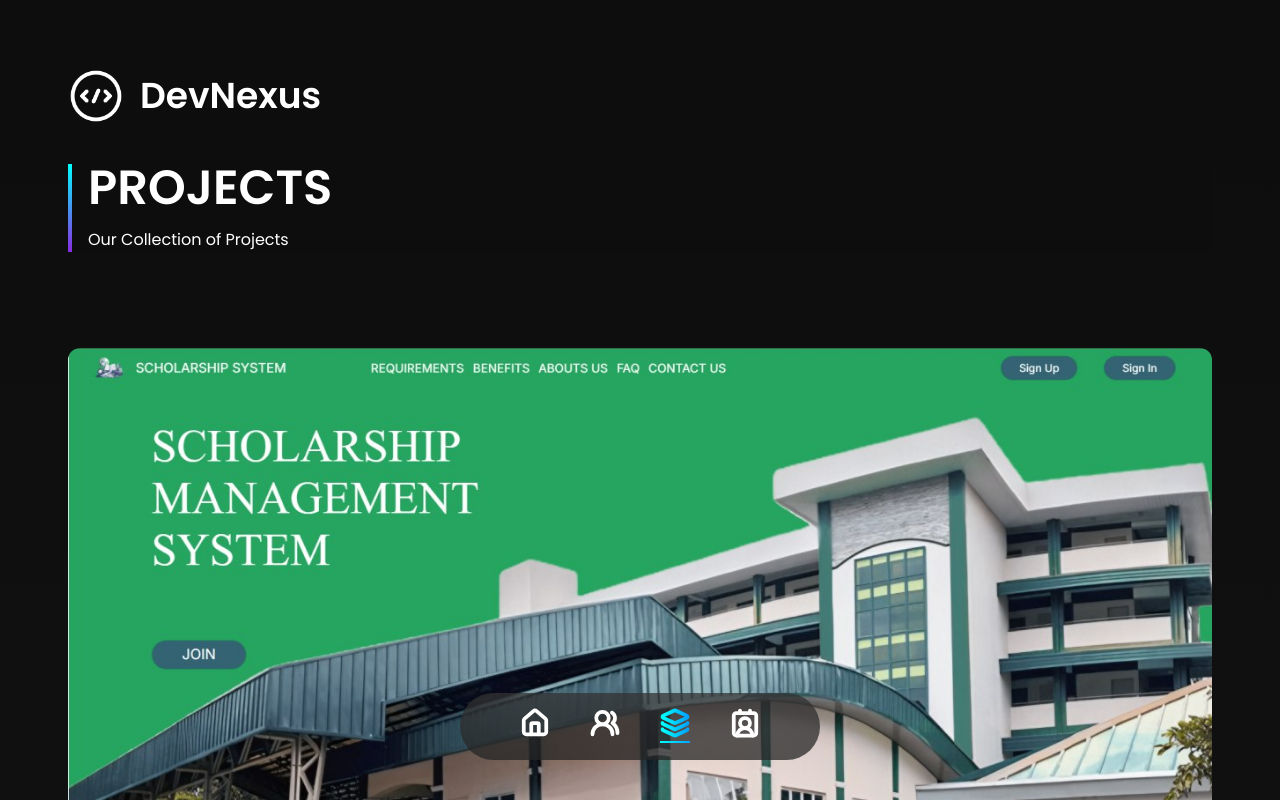
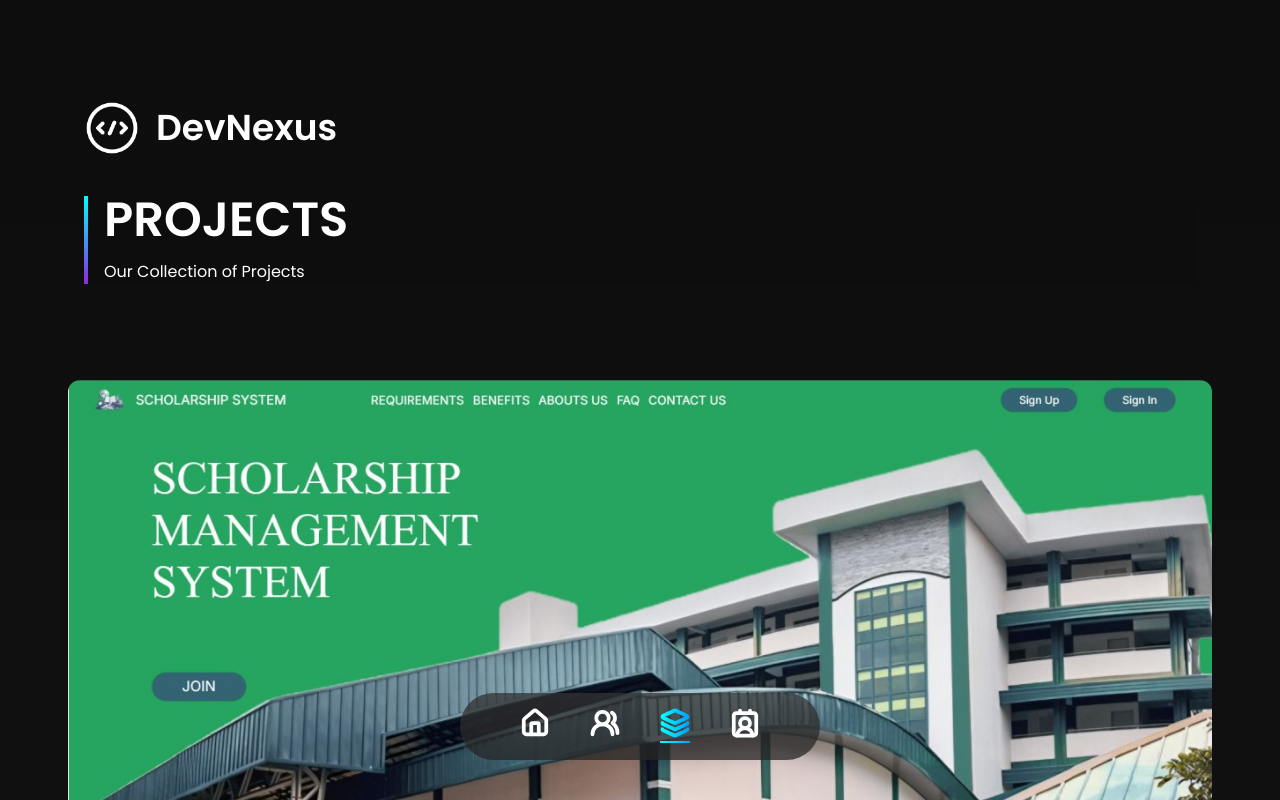
Before and after one commit to TokwatBaby/Team-Portfolio, a React (Vite) app in the folder team-portfolio/: page /ProjectPage in a window 1280 px wide. Shown: the top 800 px of the page. Built offline with nearby package versions, Linux system fonts and the light colour scheme.

Commit message:
Update ProjectPage.jsx

```diff
--- a/team-portfolio/src/pages/ProjectPage.jsx
+++ b/team-portfolio/src/pages/ProjectPage.jsx
@@ -18,6 +18,7 @@ function ProjectPage () {
 
           <section className="relative flex flex-col gap-y-10">
 
+            <div className='flex flex-col gap-10 px-8 sm:px-4 pt-8 sm:pt-8'>
               <div className='flex flex-row items-center gap-x-4 text-white'>
                   <img src={logo} alt="logo" className='h-14 w-14' />
                   <h1 className='text-4xl font-semibold'>DevNexus</h1>
@@ -27,6 +28,7 @@ function ProjectPage () {
                 <div className='flex flex-col gap-y-4 text-white bg-[#0D0D0D] pl-4'>
                     <h1 className='text-5xl font-semibold'>PROJECTS</h1>
                     <span>Our Collection of Projects</span>
+                </div>
               </div>
             </div>
 
```
Lines whose indentation alone changed are shown as unchanged.
